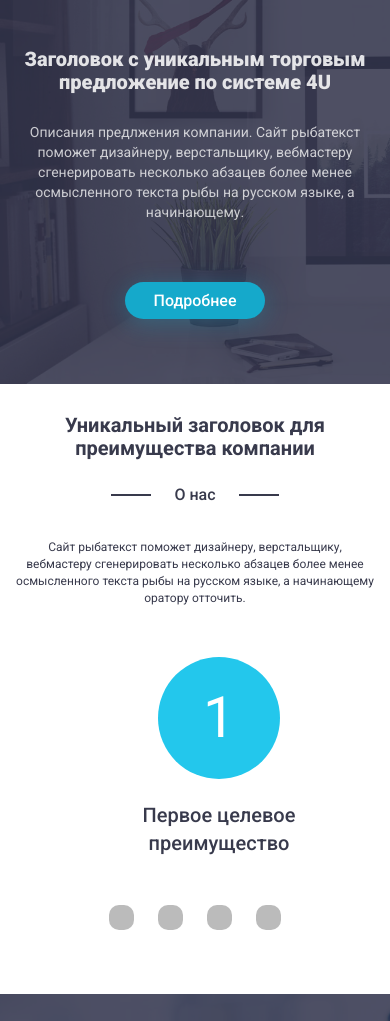
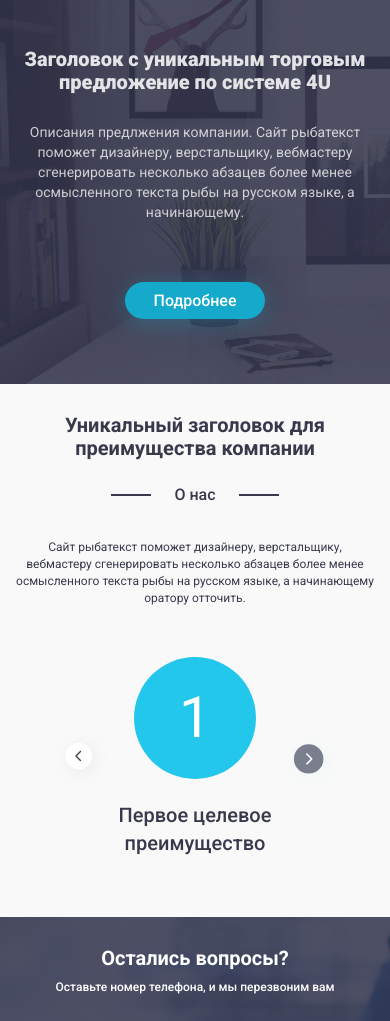
Before and after one commit to Slawone/4U, a plain HTML site: page index.html in a window 390 px wide. Shown: the part 67-1088 px from the top of the page. Drawn offline with Linux system fonts and the light colour scheme.

Commit message:
fix slider for mobile

```diff
--- a/css/about.css
+++ b/css/about.css
@@ -69,10 +69,6 @@
   transition: transform .2s ease-in;
 }
 
-.about__item-icon:hover {
-  transform: scale(1.1);
-}
-
 .about__item-icon:after {
   content: counter(count);
   position: absolute;
@@ -120,55 +116,51 @@ input {
   }
 }
 
+@media (min-width: 481px) {
+  .about__item-icon:hover {
+    transform: scale(1.1);
+  }
+}
+
 @media (max-width: 480px) {
+  .about {
+    background-color: #F9F9F9;
+  }
+
   .about__text {
     font-size: 12px;
     line-height: 17px;
   }
 
-  .slider {
-    overflow: hidden;
-    max-width: 480px;
+  .about__item {
+    position: relative;
   }
 
-  .about__list {
-    flex-wrap: nowrap;
-    width: 400%;
-    transition: all 800ms cubic-bezier(0.770, 0.000, 0.175, 1.000);
-    margin-bottom: 20px;
+  .about__item:not(:first-child) {
+    display: none;
   }
 
-  .about__item {
-    width: 25%;
+  .about__item:before {
+    content: "";
+    position: absolute;
+    top: 50%;
+    left: -50px;
+    transform: translateY(-50%);
+    width: 58px;
+    height: 58px;
+    background-image: url('../img/icons/left-arrow.svg');
+    background-size: cover;
   }
 
-  #switch1:checked ~ .about__list{
-    margin-left: 0;
-  }
-  #switch2:checked ~ .about__list{
-    margin-left: -100%;
-  }
-  #switch3:checked ~ .about__list{
-    margin-left: -200%;
-  }
-  #switch4:checked ~ .about__list{
-    margin-left: -300%;
-  }
-
-  .slider__label {
-    border-radius: 10px;
-    display: inline-block;
-    width: 25px;
-    height: 25px;
-    background: #bbb;
-  }
-
-  .slider__label:not(:last-child) {
-    margin-right: 20px;
-  }
-
-  .slider__label:hover {
-    background: #76c8ff;
-	  border-color: #777;
+  .about__item:after {
+    content: "";
+    position: absolute;
+    top: 50%;
+    right: -50px;
+    transform: translateY(-50%);
+    width: 58px;
+    height: 58px;
+    background-image: url('../img/icons/right-arrow.svg');
+    background-size: cover;
   }
 }
--- a/css/connect.css
+++ b/css/connect.css
@@ -85,10 +85,6 @@
   border-bottom: 1px solid #4A76A8;;
 }
 
-.form__link:hover {
-  border-color: transparent;
-}
-
 @media (max-width: 1024px) {
   .form__input {
     width: 290px;
@@ -107,6 +103,12 @@
   .form__text {
     font-size: 17px;
     line-height: 20px;
+  }
+}
+
+@media (min-width: 481px) {
+  .form__link:hover {
+    border-color: transparent;
   }
 }
 
--- a/css/global.css
+++ b/css/global.css
@@ -89,8 +89,10 @@ iframe {
   transition: background-color .2s ease-in;
 }
 
-.btn:hover {
-  background-color: #1c6b7c;
+@media (min-width: 481px) {
+  .btn:hover {
+    background-color: #1c6b7c;
+  }
 }
 
 @media (max-width: 480px) {
--- a/index.html
+++ b/index.html
@@ -41,11 +41,6 @@
         <h2 class="section-title about__title">Уникальный заголовок для преимущества компании</h2>
         <div class="section-subtitle about__subtitle">О нас</div>
         <div class="about__text">Сайт рыбатекст поможет дизайнеру, верстальщику, вебмастеру сгенерировать несколько абзацев более менее осмысленного текста рыбы на русском языке, а начинающему оратору отточить.</div>
-        <div class="slider">
-          <input checked type="radio" name="slider" id="switch1">
-          <input type="radio" name="slider" id="switch2">
-          <input type="radio" name="slider" id="switch3">
-          <input type="radio" name="slider" id="switch4">
         <ul class="about__list">
           <li class="about__item">
             <div class="about__item-icon"></div>
@@ -64,13 +59,6 @@
             <div class="about__item-text">Четвертое целевое преимущество</div>
           </li>
         </ul>
-          <div class="controls">
-            <label class="slider__label" for="switch1"></label>
-            <label class="slider__label" for="switch2"></label>
-            <label class="slider__label" for="switch3"></label>
-            <label class="slider__label" for="switch4"></label>
-          </div>
-        </div>
       </div>
     </section>
     <!-- /.about -->
```
Lines whose indentation alone changed are shown as unchanged.
